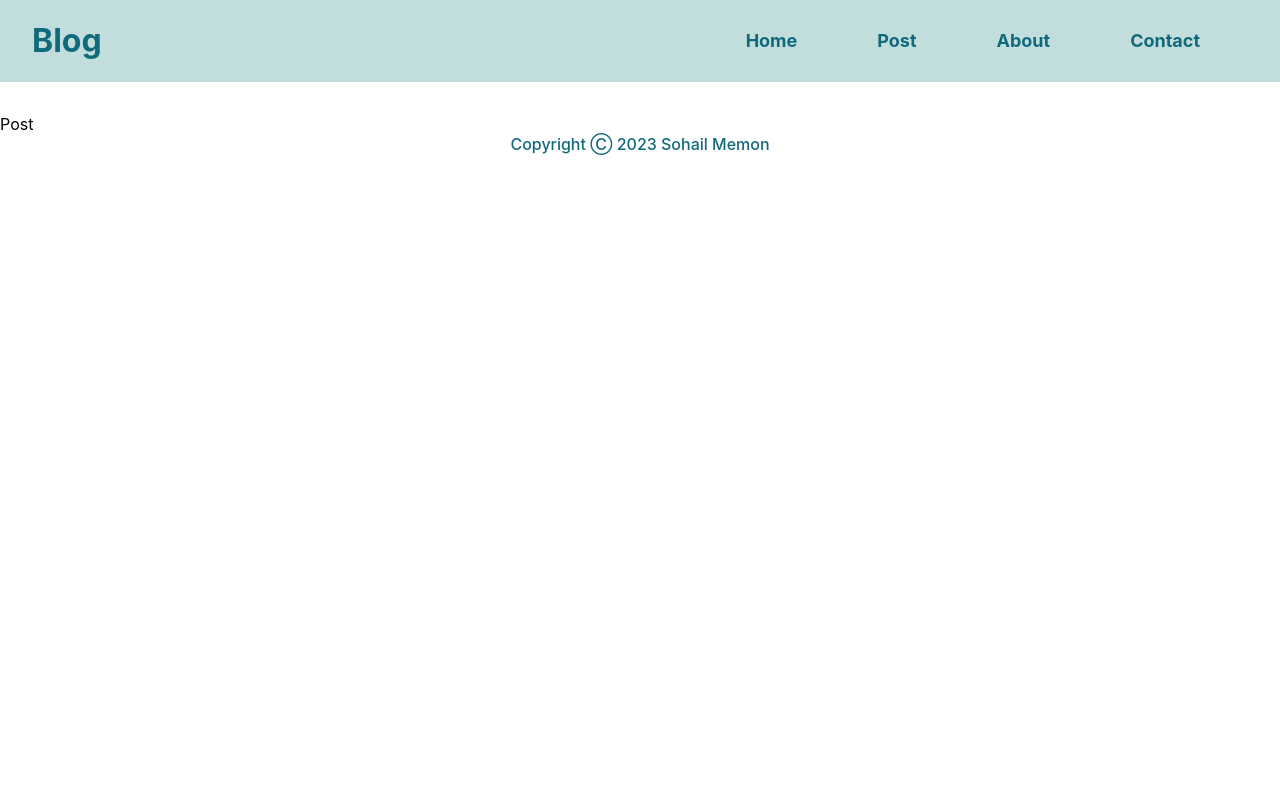
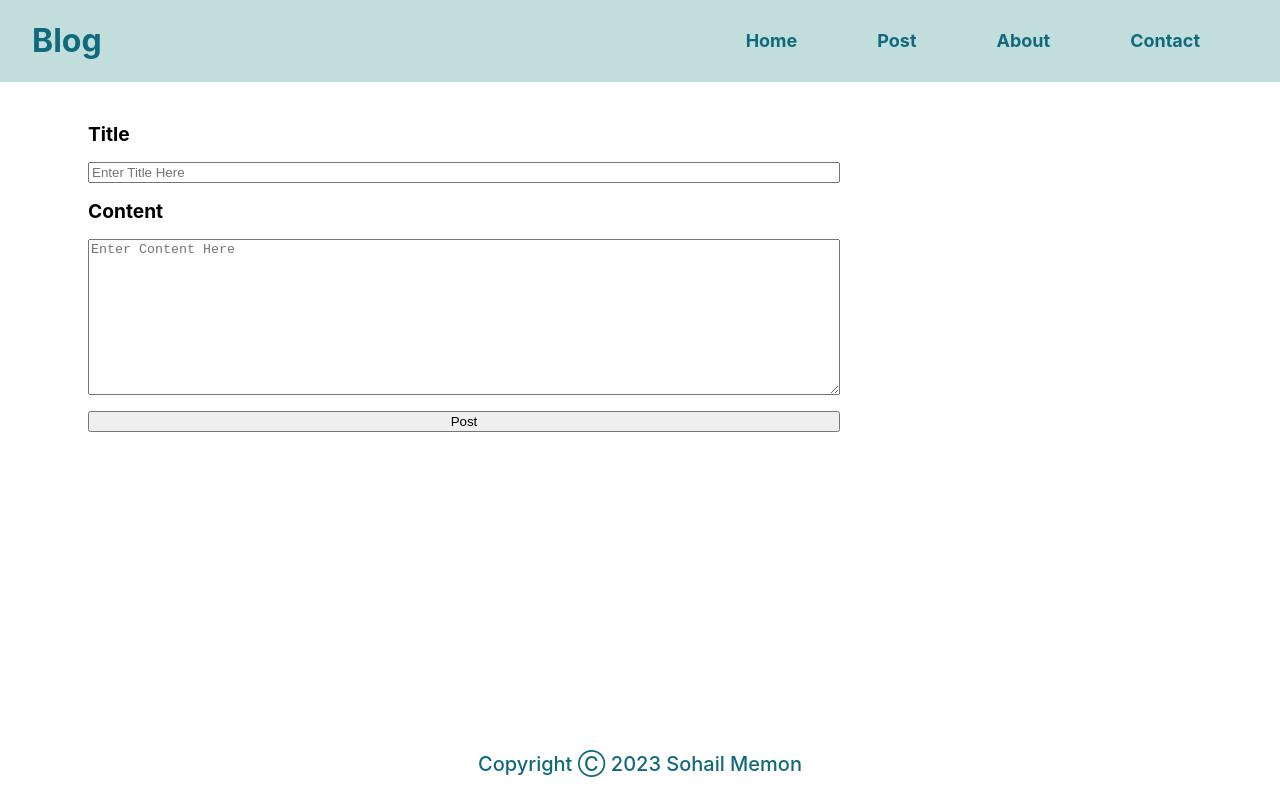
Before and after one commit to SohailTSM/MERN-Blog, a React (Create React App) app in the folder client/: page / in a window 1280 px wide. Both pictures are taken after a click on the element "Post". Built offline with nearby package versions, Linux system fonts and the light colour scheme.

Commit message:
Manage clicks and response and post tab

```diff
--- a/client/src/App.js
+++ b/client/src/App.js
@@ -10,8 +10,8 @@ import Page404 from './components/Page404';
 
 function App() {
   const blogs = [
-    { id: "0", title: 'Title 1', content: 'Content 1' },
-    { id: "1", title: 'Title 2', content: 'Content 2' },
+    { id: '0', title: 'Title 1', content: 'Content 1' },
+    { id: '1', title: 'Title 2', content: 'Content 2' },
   ];
   function setContent(tabName) {
     switch (tabName) {
@@ -24,7 +24,7 @@ function App() {
       case 'Contact':
         return <Contact />;
       case 'Blog':
-        return;
+        return <Blog id={selectedId} />;
       default:
         return <Page404 />;
     }
@@ -32,15 +32,16 @@ function App() {
 
   const [tab, setTab] = useState('Home');
 
+  const [selectedId, setSelectedId] = useState('');
+
   function onClickNavItemHandler(event) {
     const requestedTab = event.target.innerHTML;
     setTab(requestedTab === 'Blog' ? 'Home' : requestedTab);
   }
 
   function onClickReadMoreHandler(id) {
+    setSelectedId(id);
     setTab('Blog');
-    console.log(id);
-    return ;
   }
 
   return (
--- a/client/src/components/About.jsx
+++ b/client/src/components/About.jsx
@@ -1,9 +1,16 @@
-import React from 'react'
+import React from 'react';
 
 const About = () => {
   return (
-    <div>About</div>
-  )
-}
+    <div className='about'>
+      Lorem ipsum dolor sit amet, consectetur adipiscing elit, sed do eiusmod
+      tempor incididunt ut labore et dolore magna aliqua. Sed arcu non odio
+      euismod lacinia at quis. Id diam vel quam elementum. Nisl rhoncus mattis
+      rhoncus urna neque. Quis varius quam quisque id diam vel. Proin nibh nisl
+      condimentum id venenatis a condimentum. Nisl suscipit adipiscing bibendum
+      est ultricies
+    </div>
+  );
+};
 
-export default About
+export default About;
--- a/client/src/components/Blog.jsx
+++ b/client/src/components/Blog.jsx
@@ -1,7 +1,13 @@
 import React from 'react';
 
-const Blog = () => {
-  return <div>Blog</div>;
+const Blog = (props) => {
+  const blog = { title: 'dg', content: 'asdg' };
+  return (
+    <div>
+      <h2>{blog.title}</h2>
+      <p>{blog.content}</p>
+    </div>
+  );
 };
 
 export default Blog;
--- a/client/src/components/Contact.jsx
+++ b/client/src/components/Contact.jsx
@@ -2,7 +2,7 @@ import React from 'react'
 
 const Contact = () => {
   return (
-    <div>Contact</div>
+    <div className='contact-us'>Cannot share this rn.</div>
   )
 }
 
--- a/client/src/components/Post.jsx
+++ b/client/src/components/Post.jsx
@@ -1,7 +1,17 @@
 import React from 'react';
 
 const Post = () => {
-  return <div>Post</div>;
+  return (
+    <div>
+      <form className='form-control'>
+        <label htmlFor="title">Title</label>
+        <input type="text" name='title' placeholder='Enter Title Here'/>
+        <label htmlFor="content">Content</label>
+        <textarea name="content" id="" cols="30" rows="10" placeholder='Enter Content Here'></textarea>
+        <button type="submit">Post</button>
+      </form>
+    </div>
+  );
 };
 
 export default Post;
--- a/client/src/index.css
+++ b/client/src/index.css
@@ -56,6 +56,11 @@ code {
   text-align: center;
   font-weight: 500;
   color: #116a7b;
+  position: fixed;
+  bottom: 0;
+  width: 100%;
+  height: 3rem;
+  font-size: 1.25rem;
 }
 
 .read-more {
@@ -70,3 +75,26 @@ code {
 a {
   text-decoration: none;
 }
+
+.about,
+.contact-us {
+  font-size: 2rem;
+  text-align: center;
+}
+
+.form-control{
+  display: flex;
+  flex-direction: column;
+  width: 60%;
+  margin-left: 5rem;
+}
+
+.form-control *{
+  margin: .5rem;
+  display: block;
+}
+
+.form-control label {
+  font-size: 1.2rem;
+  font-weight: 700;
+}
```
